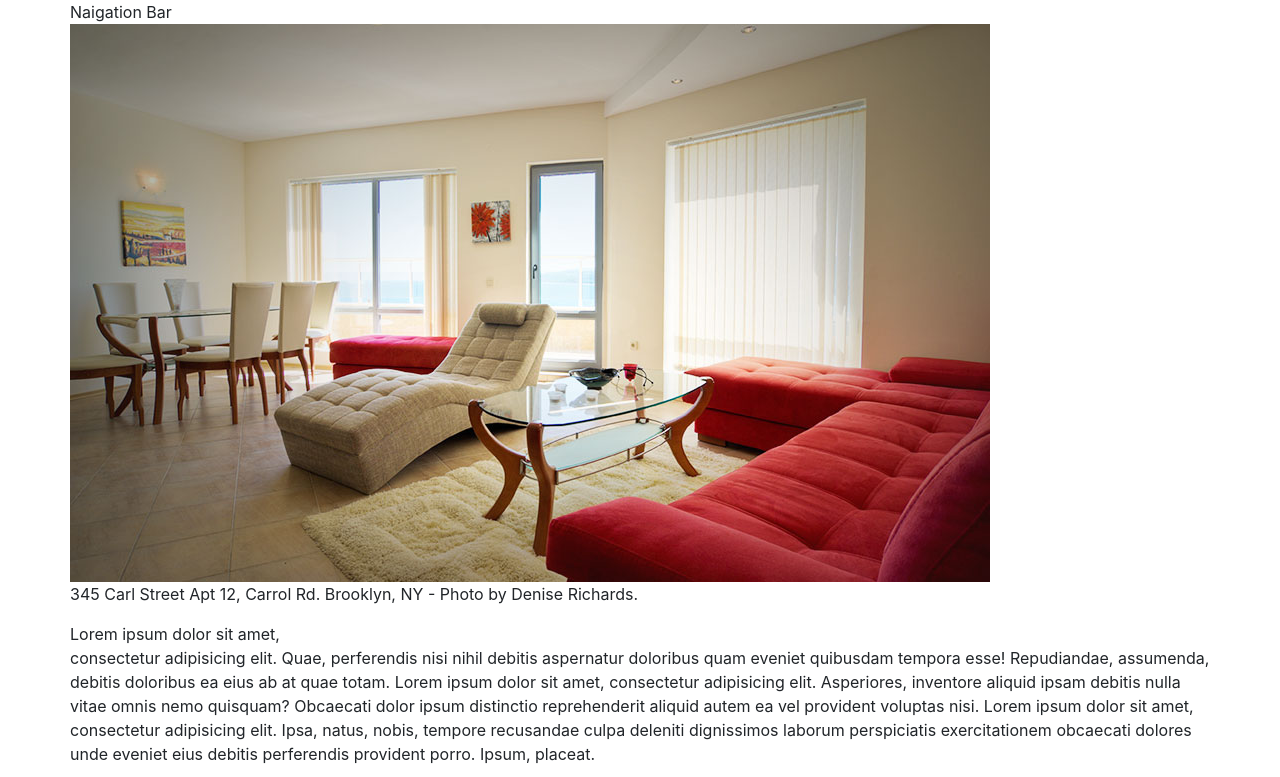
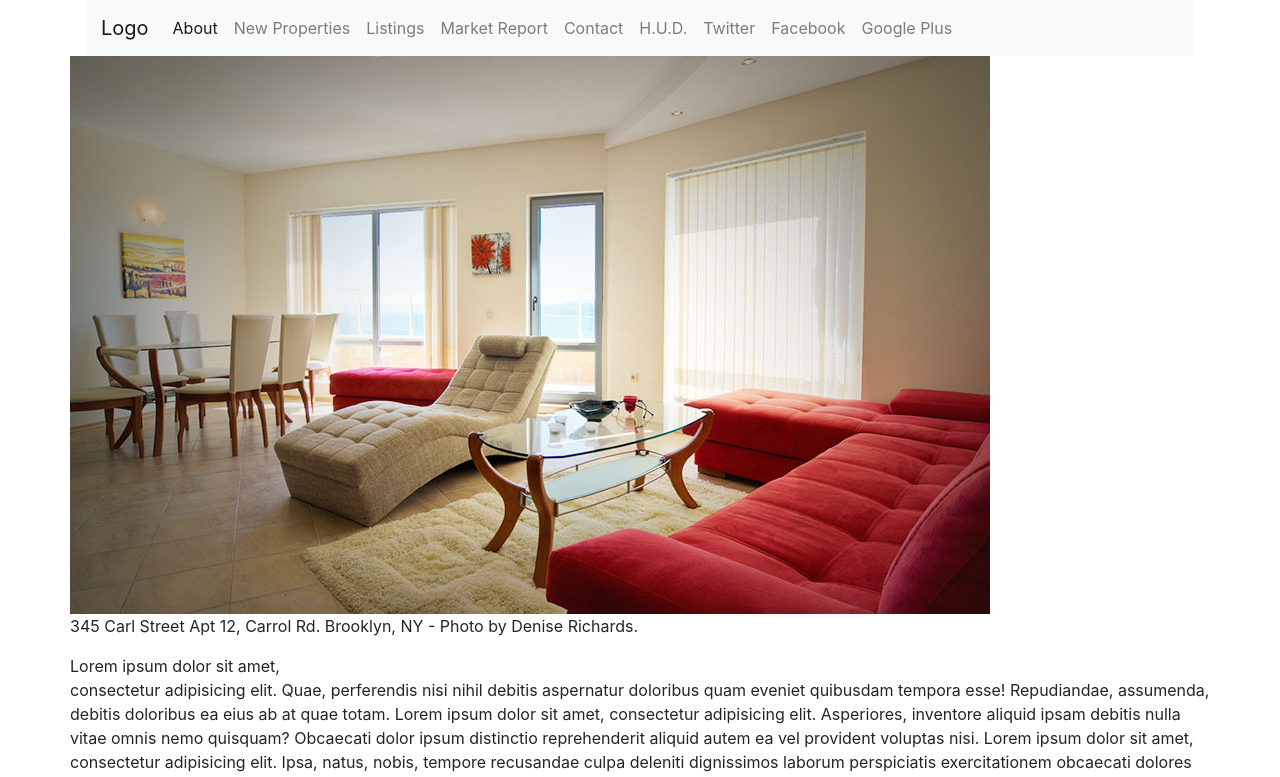
Before and after one commit to zacwillmington/exceptional-realty-bootstrapped, a plain HTML site: page index.html in a window 1280 px wide. Shown: the top 777 px of the page. Drawn offline with nearby package versions, Linux system fonts and the light colour scheme; grey boxes are pictures that could not be loaded.

Commit message:
finish nav bar

```diff
--- a/index.html
+++ b/index.html
@@ -10,7 +10,7 @@
     <!-- Bootstrap -->
     <link href="css/bootstrap.min.css" rel="stylesheet">
 
-    <link rel="stylesheet" href="">
+    <link href="css/style.css" rel="stylesheet">
     <!-- HTML5 shim and Respond.js for IE8 support of HTML5 elements and media queries -->
     <!-- WARNING: Respond.js doesn't work if you view the page via file:// -->
     <!--[if lt IE 9]>
@@ -21,7 +21,49 @@
   <body>
         <div class="container">
             <div class="row">
-                Naigation Bar
+                <div class="col-sm-12">
+                    <nav class="navbar navbar-expand-lg navbar-light bg-light">
+                          <a class="navbar-brand" href="#">Logo</a>
+                          <button class="navbar-toggler" type="button" data-toggle="collapse" data-target="#navbarSupportedContent" aria-controls="navbarSupportedContent" aria-expanded="false" aria-label="Toggle navigation">
+                            <span class="navbar-toggler-icon"></span>
+                          </button>
+
+                          <div class="collapse navbar-collapse" id="navbarSupportedContent">
+                            <ul class="navbar-nav mr-auto">
+                              <li class="nav-item active"><a class="nav-link" href="#">About<span class="sr-only">(current)</span></a>
+                              </li>
+                              <li class="nav-item"><a class="nav-link" href="new-properties.html">New Properties</a>
+                              </li>
+                              <li class="nav-item"><a class="nav-link" href="real-estate-listings.html">Listings</a>
+                              </li>
+                              <li class="nav-item"><a class="nav-link" href="market-report.html">Market Report</a>
+                              </li>
+                              <li class="nav-item"><a class="nav-link" href="contact.html">Contact</a>
+                              </li>
+                              <li class="nav-item"><a class="nav-link" href="http://hud.gov" target="_blank">H.U.D.</a>
+                              </li>
+                              <li class="nav-item"><a class="nav-link" href="#" title="Twitter">Twitter</a></li>
+                              <li class="nav-item"><a class="nav-link" href="#" title="Facebook">Facebook</a></li>
+                              <li class="nav-item"><a class="nav-link" href="#" title="Google Plus">Google Plus</a></li>
+                              <!-- <li class="nav-item dropdown">
+                                <a class="nav-link dropdown-toggle" href="#" id="navbarDropdown" role="button" data-toggle="dropdown" aria-haspopup="true" aria-expanded="false">
+                                  Dropdown
+                                </a> -->
+                                <!-- <div class="dropdown-menu" aria-labelledby="navbarDropdown">
+                                  <a class="dropdown-item" href="#">Action</a>
+                                  <a class="dropdown-item" href="#">Another action</a>
+                                  <div class="dropdown-divider"></div>
+                                  <a class="dropdown-item" href="#">Something else here</a>
+                                </div> -->
+                              <!-- </li> -->
+                            </ul>
+                            <!-- <form class="form-inline my-2 my-lg-0">
+                              <input class="form-control mr-sm-2" type="search" placeholder="Search" aria-label="Search">
+                              <button class="btn btn-outline-success my-2 my-sm-0" type="submit">Search</button>
+                            </form> -->
+                          </div>
+                        </nav>
+                    </div>
             </div>
             <div class="row">
                 <figure>
@@ -83,7 +125,7 @@
         </div> <!-- container -!>
 
 
-    <!-- jQuery (necessary for Bootstrap's JavaScript plugins) -->
+    <!- jQuery (necessary for Bootstrap's JavaScript plugins) -->
     <script src="https://ajax.googleapis.com/ajax/libs/jquery/1.12.4/jquery.min.js"></script>
     <!-- Include all compiled plugins (below), or include individual files as needed -->
     <script src="js/bootstrap.min.js"></script>
```
